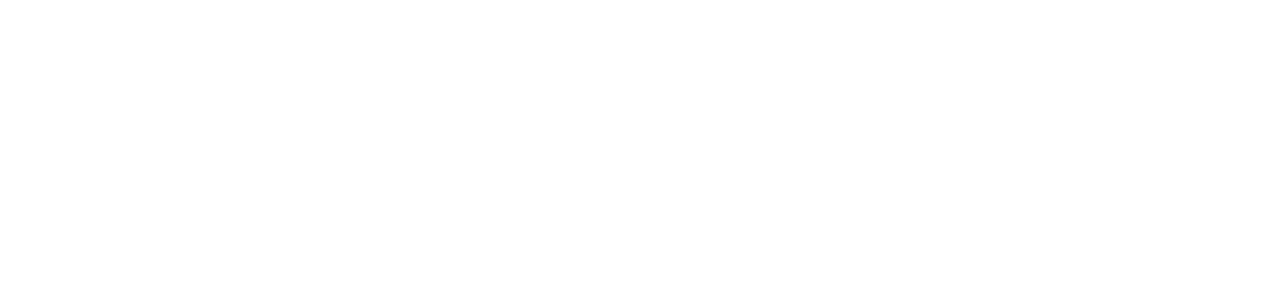
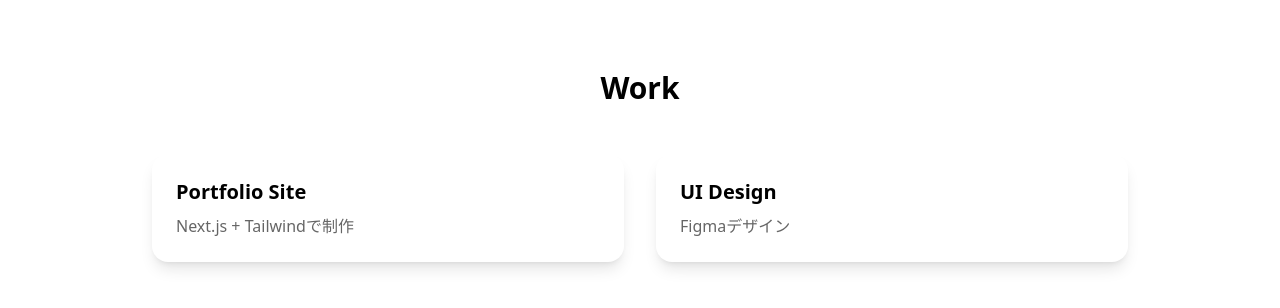
Before and after one commit to tomosan078/tomo-tailfolio, a Next.js app: page / in a window 1280 px wide. Shown: the part 512-820 px from the top of the page. Built offline with nearby package versions, Linux system fonts and the light colour scheme; no server answers.

Commit message:
Update page.tsx

```diff
--- a/app/page.tsx
+++ b/app/page.tsx
@@ -182,6 +182,30 @@
 
   </div>
 </div>
+      {/* Work */}
+<section className="max-w-5xl mx-auto px-6 py-20">
+  <h2 className="text-3xl font-bold mb-12 text-center">
+    Work
+  </h2>
+
+  <div className="grid md:grid-cols-2 gap-8">
+    {works.map((work) => (
+      <div
+        key={work.id}
+        onClick={() => setSelectedWork(work)}
+        className="p-6 rounded-2xl bg-white dark:bg-zinc-800 shadow-lg hover:scale-105 hover:shadow-2xl transition cursor-pointer"
+      >
+        <h3 className="text-xl font-semibold mb-2">
+          {work.title}
+        </h3>
+        <p className="opacity-60">
+          {work.description}
+        </p>
+      </div>
+    ))}
+  </div>
+</section>
+
       <WorkModal
         work={selectedWork}
         onClose={() => setSelectedWork(null)}
```
